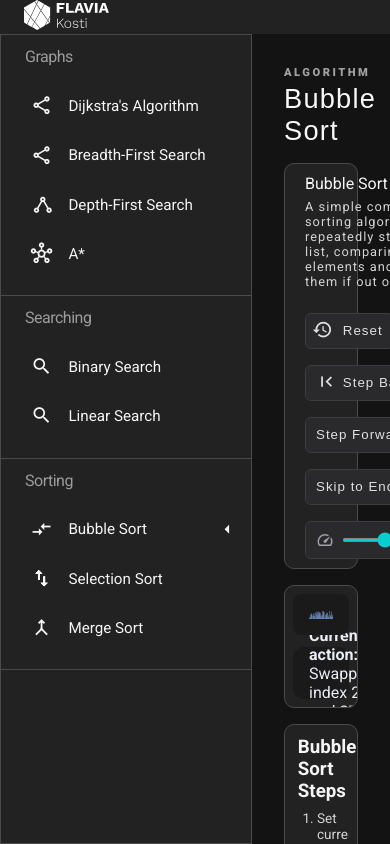
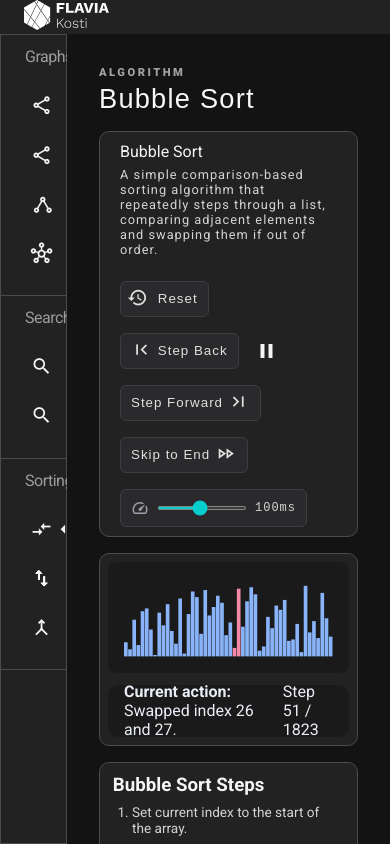
Before and after one commit to flavia3107/algorithm-visualizer, an Angular app: page / in a window 390 px wide. Built offline with nearby package versions, Linux system fonts and the light colour scheme.

Commit message:
Algorithm-Visualizer: Responsivity - Sidenav P1

```diff
--- a/src/app/app.scss
+++ b/src/app/app.scss
@@ -160,3 +160,9 @@ img {
 		width: auto;
 	}
 }
+
+@media screen and (max-width: 800px) {
+	.sidenav {
+		width: 65px;
+	}
+}
--- a/src/app/components/sidenav/sidenav.html
+++ b/src/app/components/sidenav/sidenav.html
@@ -7,7 +7,7 @@
 		<li class="flex-row middle space-between" (click)="updateView(algorithm.key)">
 			<p class="flex-row middle">
 				<span class="material-icons-outlined" [class.rotate]="algorithm?.rotate">{{algorithm.icon}}</span>
-				{{ algorithm.title }}
+				<span class="title">{{ algorithm.title }}</span>
 			</p>
 			@if(algorithm.key === activeView().id){
 			<span class="material-icons-outlined">arrow_left </span>
--- a/src/app/components/sidenav/sidenav.scss
+++ b/src/app/components/sidenav/sidenav.scss
@@ -44,3 +44,9 @@ p {
 	margin: 0;
 	gap: 1rem;
 }
+
+@media screen and (max-width: 800px) {
+	.title {
+		display: none;
+	}
+}
```
